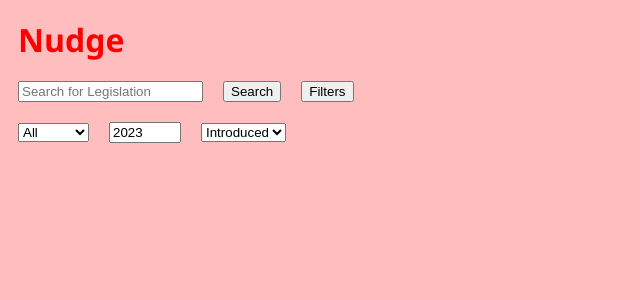
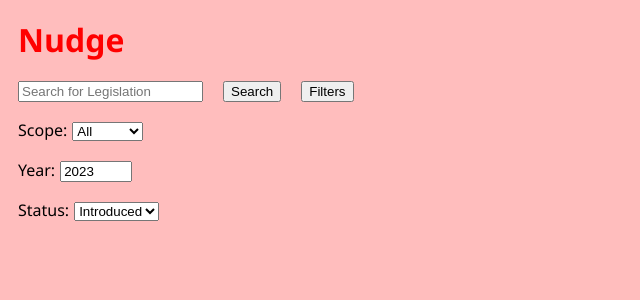
Before and after one commit to 436-Nudge/nudge-web, a React (Vite) app: page / in a window 1280 px wide. Both pictures are taken after a click on the button "Filters". Shown: the top 300 px of the page, without its empty margins (0-640 px from the left). Built offline with nearby package versions, Linux system fonts and the light colour scheme; the HTML template or start-up script is replaced by a standard one.

Commit message:
more design work and summary view

```diff
--- a/src/components/Result.jsx
+++ b/src/components/Result.jsx
@@ -1,11 +1,21 @@
-import React from 'react'
+import React, {useState} from 'react'
 
 const Result = ({result}) => {
+  const [viewSummary, toggleViewSummary] = useState(false);
   return (
     <div className = "result">
-      <h2>{result.bill_id}</h2>
-      <p>{result.primary_subject}</p>
-      <p><i>{result.summary}</i></p>
+      <h2>{result.short_title}</h2>
+      <p><i>{result.bill_id}</i></p>
+      <p>Subject: {result.primary_subject}</p>
+      <button
+        className='viewSummary'
+        onClick={(e)=>{toggleViewSummary(!viewSummary)}}
+      >
+        {viewSummary ? "Hide" : "Show"} Summary
+      </button>
+      {
+        viewSummary && <p className="result-summary">{result.summary}</p>
+      }
     </div>
   )
 }
--- a/src/components/SearchBar.jsx
+++ b/src/components/SearchBar.jsx
@@ -55,7 +55,9 @@ const SearchBar = ({submitSearch}) => {
                 {/* Advanced Filters for Legislation */}
                 <input type = "button" id="searchBarFilterToggle" onClick={()=>{toggleSearchFilters()}} value="Filters"></input>
                 {filtersToggled && <div id = "searchBarFilters">
+                    <div>
                         {/* LEGISLATION SCOPE (National, State, etc.) */}
+                        <label for="legislationScope">Scope:</label>
                         <select id="legislationScope" placeholder="Scope" value={searchScope} onChange={(e) => {setScope(e)}}>
                             <option id="scopeAll" value="all">All</option>
                             <option id="scopeNational" value="national">National</option>
@@ -63,7 +65,9 @@ const SearchBar = ({submitSearch}) => {
                         </select>
 
                         {/* LEGISLATION STATE (If "state" is selected for scope) */}
-                    {stateSelectToggled && <select
+                        {stateSelectToggled && <span>
+                            <label for="stateSelect">State:</label>
+                            <select
                                 id="stateSelect"
                                 placeholder="US State"
                                 value={searchUSAState}
@@ -121,19 +125,24 @@ const SearchBar = ({submitSearch}) => {
                                 <option value="WI">Wisconsin</option>
                                 <option value="WY">Wyoming</option>
                             </select>
+                        </span>
                         }
-
+                    </div>
+                    <div>
                         {/* LEGISLATION YEAR (Year introduced or Passed) */}
+                        <label for="legislationYear">Year:</label>
                         <input
                             type="number"
-                        id="legislation year"
+                            id="legislationYear"
                             placeholder="Year"
                             value={searchYear}
                             onChange={(e)=>{setSearchYear(e.target.value)}}
                             min="1776" max="2024"
                         ></input>
-
+                    </div>
+                    <div>
                         {/* LEGISLATION STATUS (Introduced, Active, Passed, Failed, etc.) */}
+                        <label for="legislationStatus">Status:</label>
                         <select
                             id="legislationStatus"
                             placeholder="Status"
@@ -146,6 +155,7 @@ const SearchBar = ({submitSearch}) => {
                             <option id="statusEnacted" value="enacted">Enacted</option>
                         </select>
                     </div>
+                </div>
             }
         </form>
     </div>
--- a/src/styles/App.css
+++ b/src/styles/App.css
@@ -9,12 +9,18 @@ h1 {
 input, select {
     margin: 10px;
 }
+label {
+    margin-left: 10px;
+}
+label + input, label + select {
+    margin-left: 5px;
+}
 .header {
     float:left;
 }
 .searchResults {
     float: right;
-    max-width: 600px;
+    width: 600px;
     margin:10px;
     padding: 10px 100px;
     background-color: white;
@@ -25,3 +31,6 @@ input, select {
 .searchResults .result {
     margin-top: 75px;
 }
+.result .result-summary {
+    color: #404040;
+}
```
Lines whose indentation alone changed are shown as unchanged.
